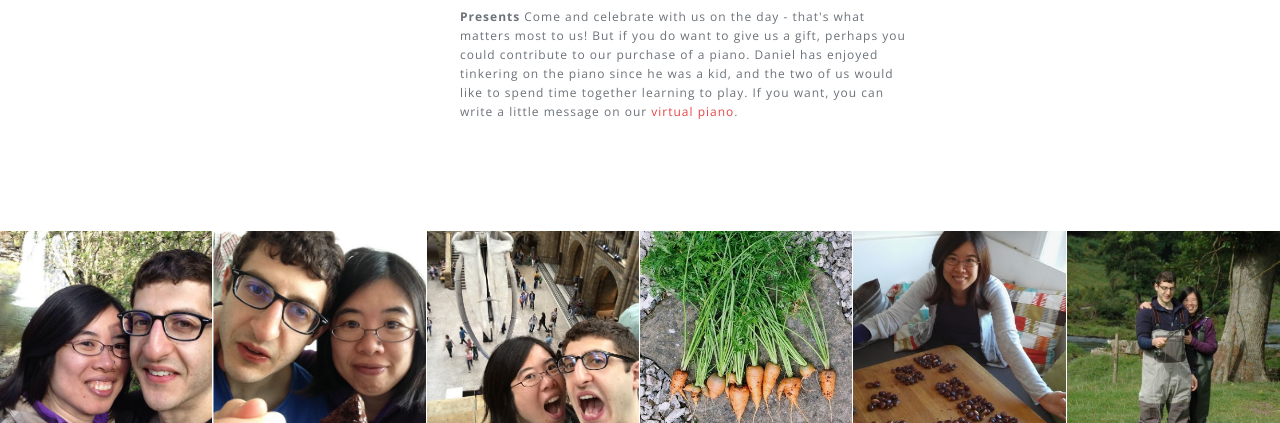
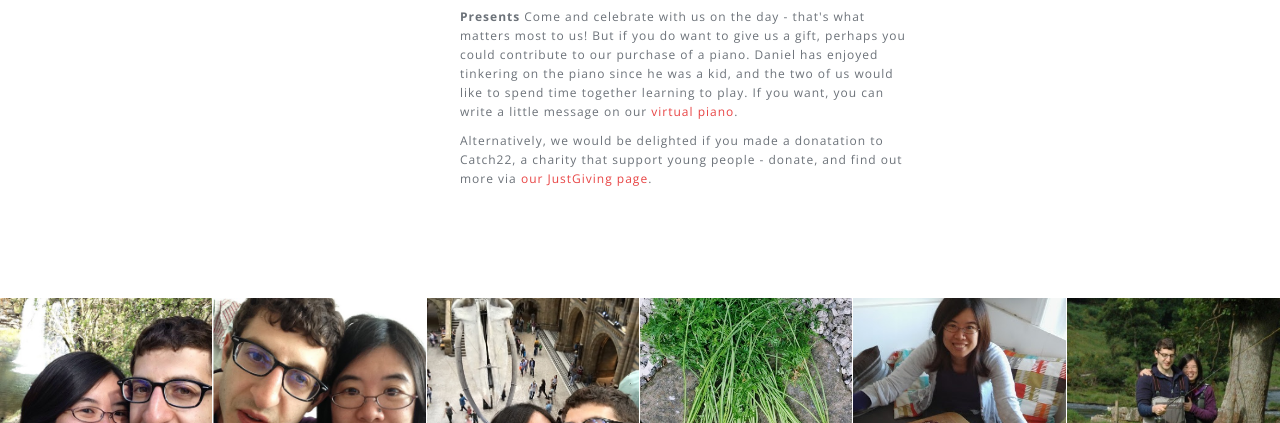
Before and after one commit to d1manson/guifen-daniel.com, a plain HTML site: page index.html in a window 1280 px wide. Shown: the part 1307-1730 px from the top of the page. Drawn offline with nearby package versions, Linux system fonts and the light colour scheme.

Commit message:
add charity

```diff
--- a/index.html
+++ b/index.html
@@ -138,7 +138,8 @@
 		        </div>
 		      </a>
 	  	  </div>
-		  <p><strong>Presents </strong>Come and celebrate with us on the day - that's what matters most to us!  But if you do want to give us a gift, perhaps you could contribute to our purchase of a piano.  Daniel has enjoyed tinkering on the piano since he was a kid, and the two of us would like to spend time together learning to play.  If you want, you can write a little message on our <a href="https://docs.google.com/spreadsheets/d/1Rh9ZNtm6af9AQzo65jQdV36fPnBIsMC_WfFES6kvYhQ/edit#gid=1597073646">virtual piano</a>.</p>
+		  <p><strong>Presents </strong>Come and celebrate with us on the day - that's what matters most to us!  But if you do want to give us a gift, perhaps you could contribute to our purchase of a piano.  Daniel has enjoyed tinkering on the piano since he was a kid, and the two of us would like to spend time together learning to play.  If you want, you can write a little message on our <a href="https://docs.google.com/spreadsheets/d/1Rh9ZNtm6af9AQzo65jQdV36fPnBIsMC_WfFES6kvYhQ/edit#gid=1597073646">virtual piano</a>. </p>
+		  <p>Alternatively, we would be delighted if you made a donatation to Catch22, a charity that support young people - donate, and find out more via <a href="https://www.justgiving.com/fundraising/wedding-guifen-daniel">our JustGiving page</a>.</p>
         </div>
       </div>
       <div class="col-md-3 col-sm-6">
```
